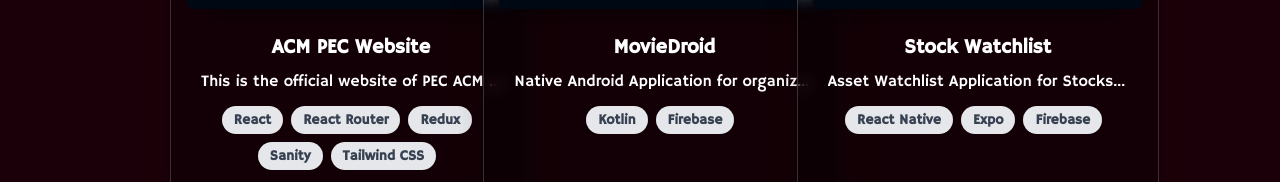
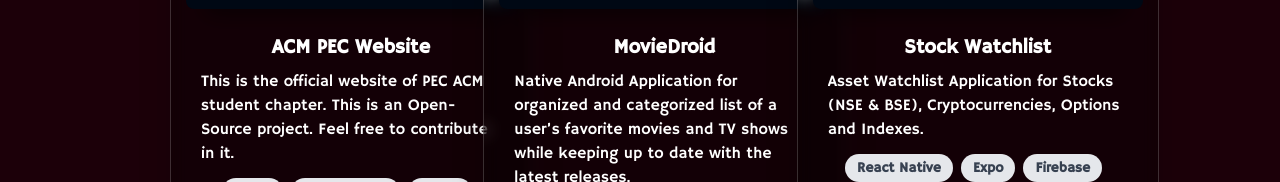
Before and after one commit to PEC-CSS/PWoC, a Next.js app: page /projects in a window 1280 px wide. Shown: the part 618-800 px from the top of the page. Built offline with nearby package versions, Linux system fonts and the light colour scheme.

Commit message:
removed hover claases to avoid cls

```diff
--- a/components/projects/SearchResultCard.tsx
+++ b/components/projects/SearchResultCard.tsx
@@ -1,6 +1,5 @@
 import Image from 'next/image';
 import { useState } from 'react';
-import FormatAlignLeftIcon from '@mui/icons-material/FormatAlignLeft';
 import LaptopIcon from '@mui/icons-material/Laptop';
 import Tooltip from '@mui/material/Tooltip';
 import { ProjectResult } from '../../public/types';
@@ -72,11 +71,7 @@
 						{project.title}
 					</div>
 					<p
-						className={`text-white text-base w-[300px] truncate ${
-							hover
-								? 'overflow-visible whitespace-normal h-auto'
-								: ''
-						} transition-all ease-[cubic-bezier(0.17, 0.67, 0.83, 0.67)] duration-500 delay-[0ms]`}
+						className={`text-white text-base w-[300px] truncate overflow-visible whitespace-normal h-auto transition-all ease-[cubic-bezier(0.17, 0.67, 0.83, 0.67)] duration-500 delay-[0ms]`}
 					>
 						{project.description}
 					</p>
--- a/pages/index.tsx
+++ b/pages/index.tsx
@@ -20,7 +20,7 @@
             </div>
             <div>-- some about us stuff --</div>
             <div>-- sponsors --</div>
-            <div className='border-[10px] border-red-500'>
+            <div>
                 <p>Timeline</p>
                 <Timeline />
             </div>
```
